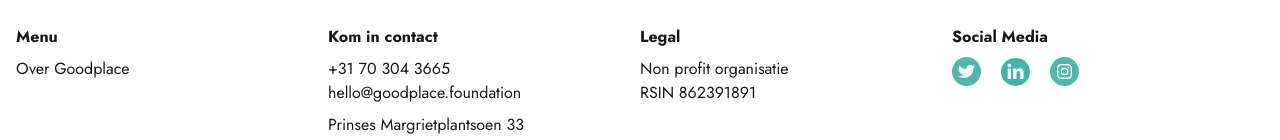
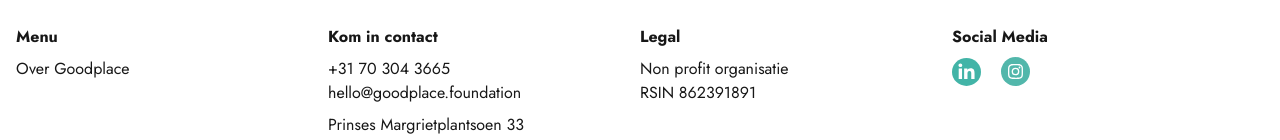
Before and after one commit to ANGIstudio/goodplace-landingspagina, a Next.js app: page / in a window 1280 px wide. Shown: the part 5776-5916 px from the top of the page. Built offline with nearby package versions, Linux system fonts and the light colour scheme.

Commit message:
add sm links

```diff
--- a/src/data/data.ts
+++ b/src/data/data.ts
@@ -20,7 +20,6 @@ import linkedin from '../assets/linkedin.svg';
 import peoplewithballoons from '../assets/peoplewithballoons.png';
 import phoneswithtiger from '../assets/phoneswithtiger.png';
 import sharingiscaring from '../assets/sharingiscaring.png';
-import twitter from '../assets/twitter.svg';
 import uhlenbeck from '../assets/uhlenbeck.png';
 import vandermarel from '../assets/vandermarel.png';
 import vanoosten from '../assets/vanoosten.png';
@@ -113,7 +112,14 @@ export interface SocialsProps {
 }
 
 export const socialsItems = [
-  { id: '1', href: '#', src: twitter },
-  { id: '2', href: '#', src: linkedin },
-  { id: '3', href: '#', src: instagram },
+  {
+    id: '2',
+    href: 'https://www.linkedin.com/company/goodplacefoundation/',
+    src: linkedin,
+  },
+  {
+    id: '3',
+    href: 'https://www.instagram.com/goodplacefoundation/',
+    src: instagram,
+  },
 ];
```
